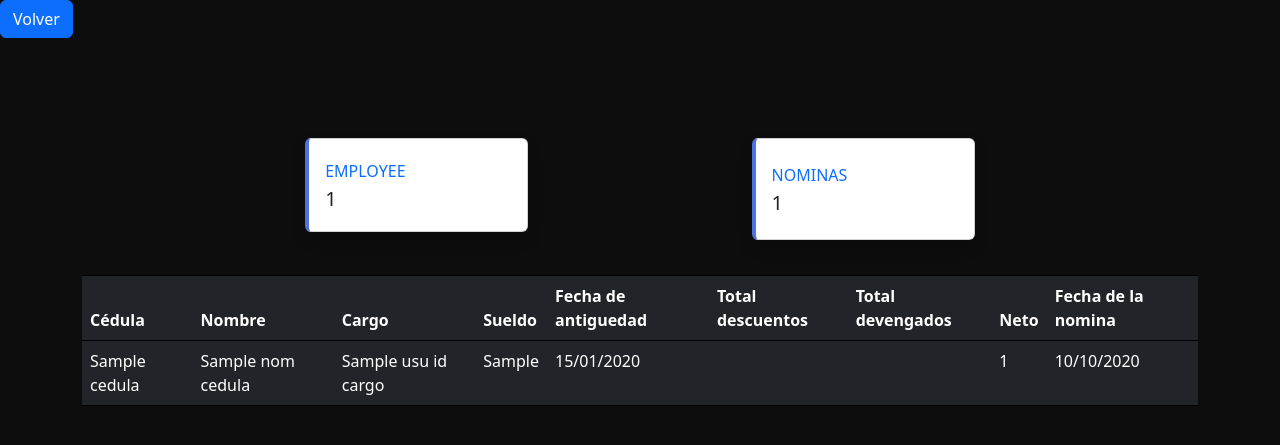
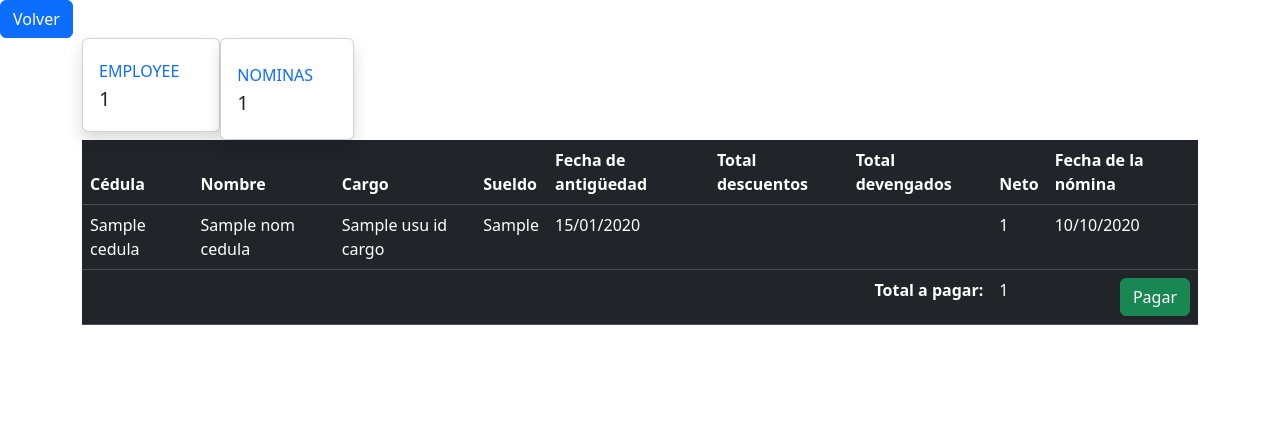
Before and after one commit to Juan-mkd/project-Yournominow, a Django app: template administrador/templates/informes.html in a window 1280 px wide. Shown: the top 445 px of the page. Run offline with Django 5.2, Linux system fonts and the light colour scheme; the template is opened without the code that fills it: most values are stand-ins (such as "Sample title", 1, 10 or a date in 2020).

Commit message:
Update informes.html

```diff
--- a/administrador/templates/informes.html
+++ b/administrador/templates/informes.html
@@ -6,13 +6,13 @@
     <meta name="viewport" content="width=device-width, initial-scale=1.0">
     <title>Informes</title>
     <link href="https://cdn.jsdelivr.net/npm/bootstrap@5.3.3/dist/css/bootstrap.min.css" rel="stylesheet" integrity="sha384-QWTKZyjpPEjISv5WaRU9OFeRpok6YctnYmDr5pNlyT2bRjXh0JMhjY6hW+ALEwIH" crossorigin="anonymous">
-    <link rel="stylesheet" href="{% static 'informes.css' %}">
+    <link rel="stylesheet" href="{% static 'informes1.css' %}">
 </head>
 <body>
     <header>
         <a class="btn btn-primary" href="{% url 'administrador' %}" role="button" id="volver">Volver</a>
         <div class="container">
-            <div class="card-container d-flex  ">
+            <div class="card-container d-flex">
                 <div class="card border-left-primary shadow h-100 py-1">
                     <div class="card-body">
                         <div class="row no-gutters align-items-center">
@@ -27,7 +27,7 @@
                         </div>
                     </div>
                 </div>
-                <div class="card border-left-primary shadow h-100 py-2 ">
+                <div class="card border-left-primary shadow h-100 py-2">
                     <div class="card-body">
                         <div class="row no-gutters align-items-center">
                             <div class="col mr-2">
@@ -55,11 +55,11 @@
                             <th>Nombre</th>
                             <th>Cargo</th>
                             <th>Sueldo</th>
-                            <th>Fecha de antiguedad</th>
+                            <th>Fecha de antigüedad</th>
                             <th>Total descuentos</th>
                             <th>Total devengados</th>
                             <th>Neto</th>
-                            <th>Fecha de la nomina</th>
+                            <th>Fecha de la nómina</th>
                         </tr>
                     </thead>
                     <tbody>
@@ -72,23 +72,31 @@
                             <td>{{ nomina.nom_cedula.usu_fecha_ingreso|date:"d/m/Y" }}</td>
                             <td>
                                 {% for descuento in descuentos %}
-                                    {% if descuento.desc_cedula_id == nomina.nom_cedula_id and descuento.desc_periodo_pago == nomina.nom_periodo_pago%}
+                                    {% if descuento.desc_cedula_id == nomina.nom_cedula_id and descuento.desc_periodo_pago == nomina.nom_periodo_pago %}
                                         {{ descuento.total_descuentos }}
                                     {% endif %}
                                 {% endfor %}
                             </td>
                             <td>
                                 {% for devengado in devengados %}
-                                {% if devengado.deveng_cedula_id == nomina.nom_cedula_id and devengado.deveng_periodo_pago == nomina.nom_periodo_pago %}
-                                    {{ devengado.total_devengados }}
-                                {% endif %}
-                            {% endfor %}
-
+                                    {% if devengado.deveng_cedula_id == nomina.nom_cedula_id and devengado.deveng_periodo_pago == nomina.nom_periodo_pago %}
+                                        {{ devengado.total_devengados }}
+                                    {% endif %}
+                                {% endfor %}
                             </td>
                             <td>{{ nomina.total_neto }}</td>
                             <td>{{ nomina.nom_periodo_pago|date:"d/m/Y" }}</td>
                         </tr>
                         {% endfor %}
+                        <tr>
+                            <td colspan="7" class="text-end"><strong>Total a pagar:</strong></td>
+                            <td colspan="2">
+                                <div class="d-flex justify-content-between">
+                                    <span>{{ total_neto_a_pagar }}</span>
+                                    <a href="#" class="btn btn-success">Pagar</a>
+                                </div>
+                            </td>
+                        </tr>
                     </tbody>
                 </table>
             </div>
```
